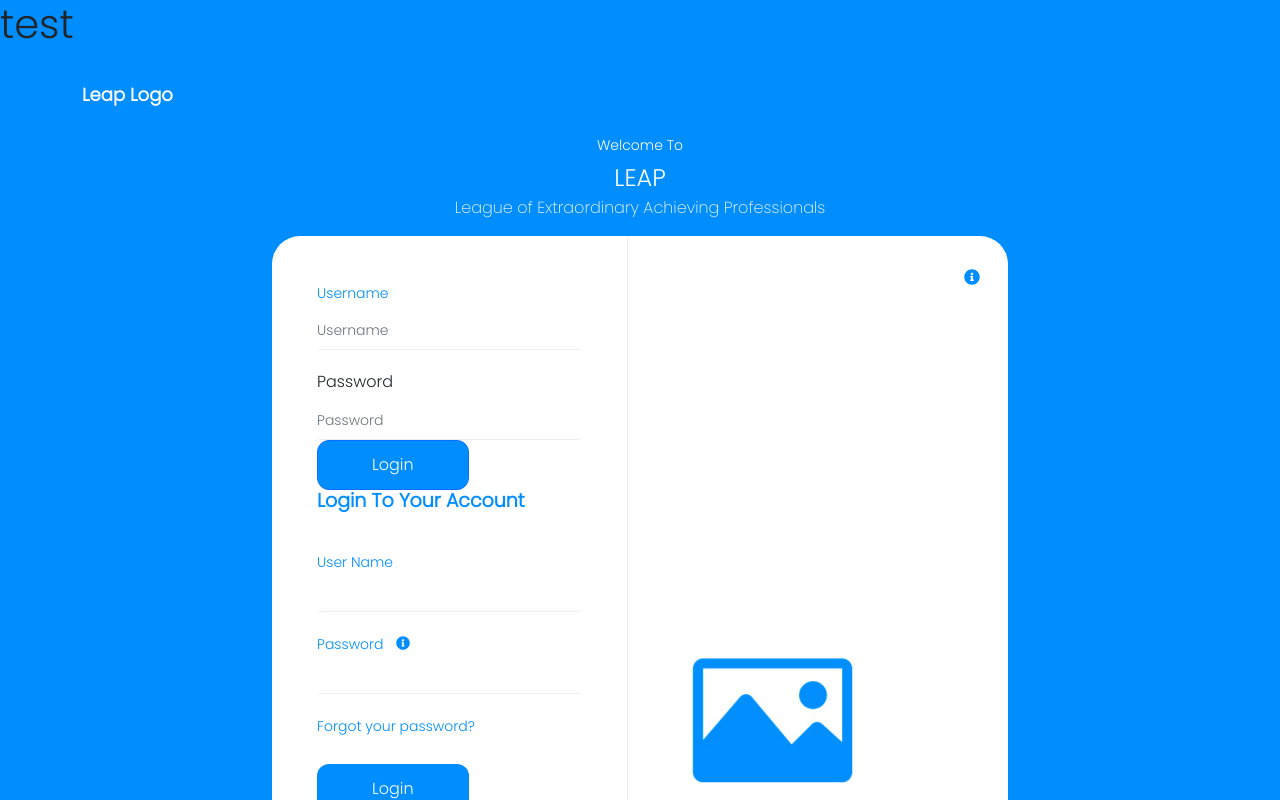
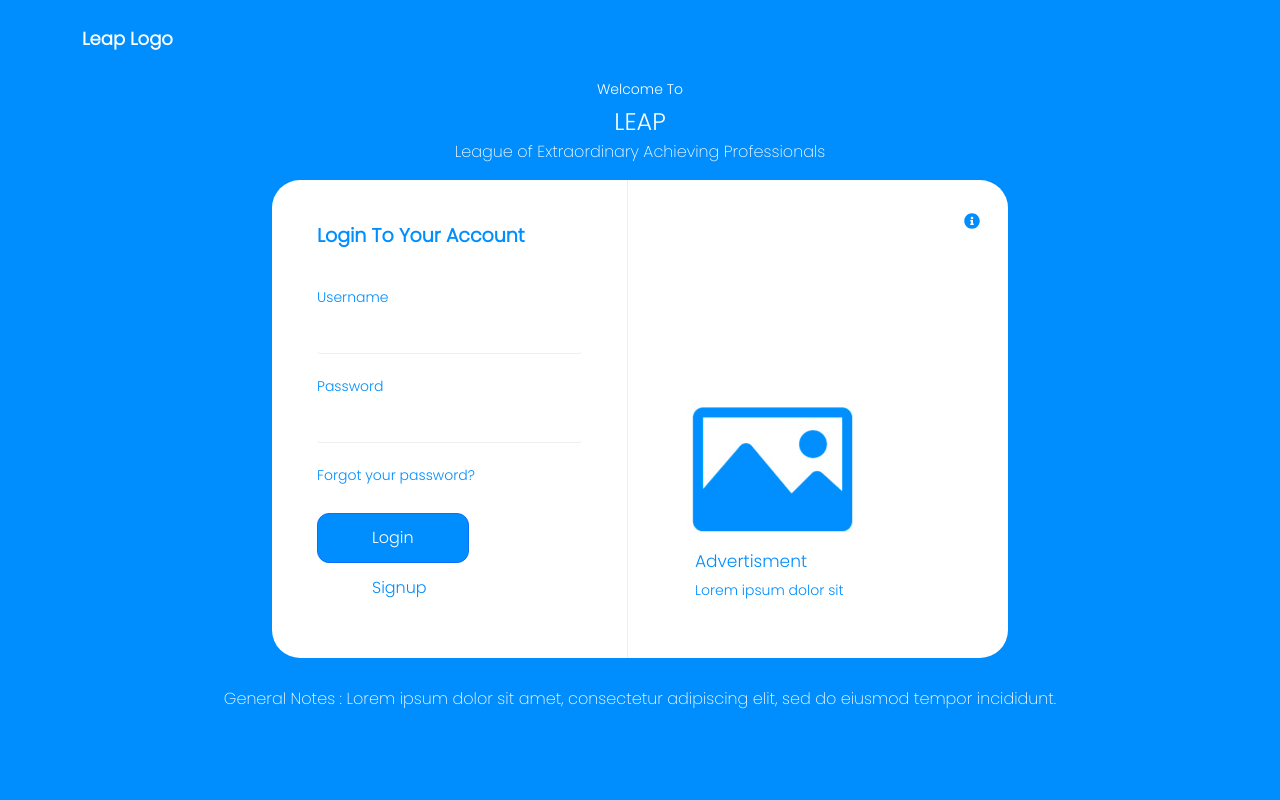
Before and after one commit to ajjagadeesh6/leap, a React (Create React App) app: page / in a window 1280 px wide. Shown: the top 800 px of the page. Built offline with nearby package versions, Linux system fonts and the light colour scheme.

Commit message:
changes ui

```diff
--- a/src/containers/Login.js
+++ b/src/containers/Login.js
@@ -35,7 +35,7 @@ function Login() {
   document.body.style.backgroundColor = "#008EFF";
   return (
     <div className="loginsection">
-      <h1>test</h1>
+
       <div className="container">
         <div className="leaplogo">Leap Logo</div>
         <div className="logintop">
@@ -51,49 +51,47 @@ function Login() {
               <div className="row">
                 <div className="col-12 col-md-6">
                   <div className="logaccount">
+                  <h4 className="log-head"> Login To Your Account</h4>
                     <Form onSubmit={userLogin}>
+
                     <div className="form-group">
                       <Input
                         label="Username"
-                        placeholder="Username"
+
                         value={username}
                         type="text"
                         className="form-control"
                         onChange={(e) => setUsername(e.target.value)}
                       />
                       </div>
-
+                      <div className="form-group">
                       <Input
                         label="Password"
-                        placeholder="Password"
+
                         value={password}
                         type="password"
                         className="form-control"
                         onChange={(e) => setPassword(e.target.value)}
                       />
 
+</div>
+
+
+                    <div className="forgotpass"><a href="">Forgot your password?</a></div>
+                    <div className="allbtns">
+
+
+
                       <Button
                       className="btn logbutton currentactive"
                       type="submit">
                         Login
                       </Button>
-                    </Form>
-                    <h4 className="log-head"> Login To Your Account</h4>
-                    <div className="form-group">
-                      <label>User Name   </label>
-                      <input type="text" autoComplete="new-password" className="form-control" onChange={(e) => setUsername(e.target.value)} />
-                    </div>
-                    <div style={{ marginTop: 10 }} className="form-group">
-                      <label>Password
-                        <span class="info">
-                          <FontAwesomeIcon icon={faInfoCircle} />       </span> </label>
-                      <input type="password" autoComplete="new-password" className="form-control" onChange={(e) => setPassword(e.target.value)} />
-                    </div>
-                    <div className="forgotpass"><a href="">Forgot your password?</a></div>
-                    <div className="allbtns">
-                      <button type="button" className="btn logbutton currentactive" >Login</button>
+
+
+
                       <Link to='/stagregister' className="btn logbutton"   >Signup</Link>
-                    </div>
+                    </div>     </Form>
                   </div>
                 </div> <div className="col-12 col-md-6">
                   <div className="rightlog">
```
